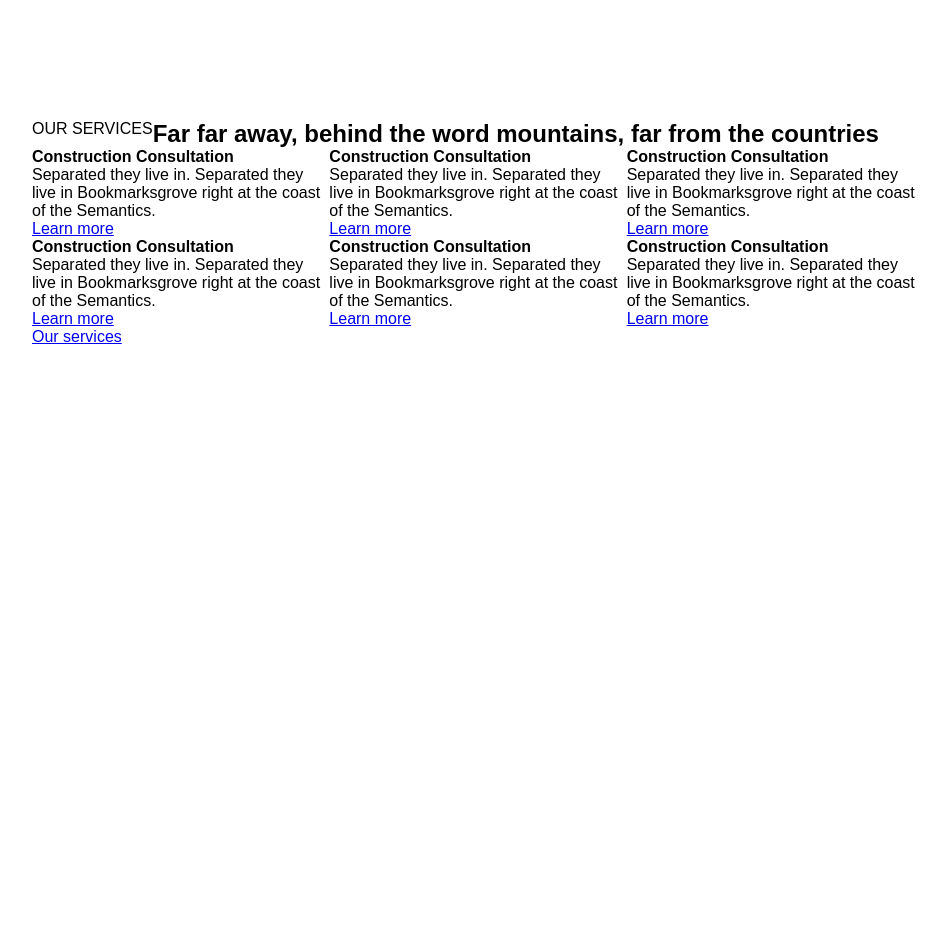
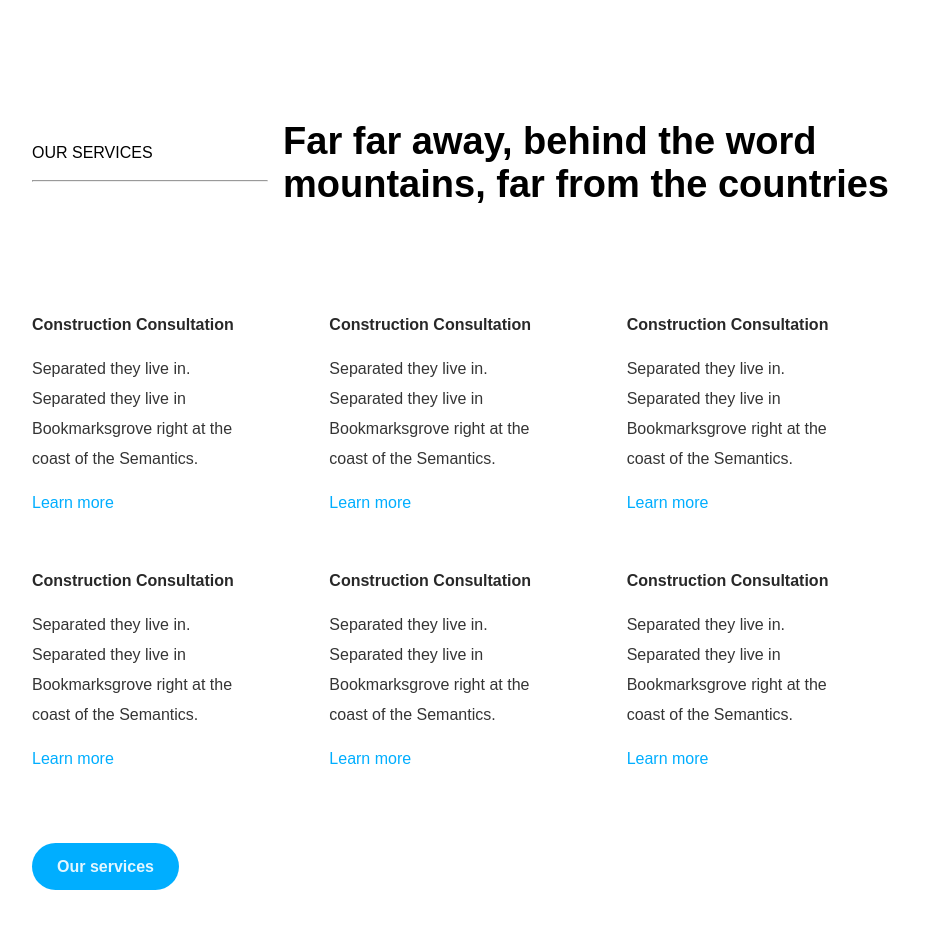
Before and after one commit to atikrahad/project-5, a plain HTML site: page index.html in a window 1280 px wide. Shown: the part 1960-2888 px from the top of the page, without its empty margins (162-1108 px from the left). Before the commit the page ends 2456 px from the top, so only its background shows below. Drawn offline with Linux system fonts and the light colour scheme.

Commit message:
adding content

```diff
--- a/css/style.css
+++ b/css/style.css
@@ -131,11 +131,52 @@ nav{
     display: flex;
     flex-direction: column;
     margin: 150px 194px;
+
 }
 .write{
     display: flex;
+    justify-content: space-between;
+    align-items: center;
 }
+
+.write h1{
+    font-size: 38px;
+    margin-right: 35px;
+}
+
+
 .works {
     display: grid;
     grid-template-columns: auto auto auto;
+    margin: 70px 0;
 }
+.works div{
+    margin: 20px 0;
+}
+.work p{
+    margin-right: 70px;
+    line-height: 30px;
+    margin-bottom: 20px;
+    color: rgba(0, 0, 0, 0.795);
+
+}
+
+.work h4{
+    margin: 20px 0;
+    color: rgba(0, 0, 0, 0.842);
+}
+.work a{
+    text-decoration: none;
+    color: rgb(0, 174, 255);
+}
+.logo2 a{
+    text-decoration: none;
+    background-color: rgb(0, 174, 255);
+    padding: 15px 25px;
+    border-radius: 25px;
+    color: rgba(255, 255, 255, 0.89);
+    font-weight: 600;
+}
+.logo2 a:hover{
+    background-color: rgba(0, 174, 255, 0.726);
+}
--- a/index.html
+++ b/index.html
@@ -73,42 +73,42 @@
 
     <section class="main">
         <div class="write">
-            <p>OUR SERVICES</p>
-            <h1>Far far away, behind the word mountains, far from the countries</h1>
+            <div><p>OUR SERVICES &nbsp;&nbsp;&nbsp;&nbsp;&nbsp;&nbsp;&nbsp;&nbsp;&nbsp;&nbsp;&nbsp;&nbsp;&nbsp;&nbsp;&nbsp;&nbsp;&nbsp;&nbsp;&nbsp;&nbsp;&nbsp;&nbsp;&nbsp;&nbsp;&nbsp;</p><br><hr></div>
+            <div><h1>Far far away, behind  the word<br> mountains, far from the countries</h1></div>
         </div>
         <div class="works">
-            <div >
+            <div class="work">
                 <h4>Construction Consultation</h4>
                 <p>Separated they live in. Separated they live in Bookmarksgrove right at the coast of the Semantics.</p>
                 <a href="#">Learn more</a>
             </div>
-            <div >
+            <div class="work">
                 <h4>Construction Consultation</h4>
                 <p>Separated they live in. Separated they live in Bookmarksgrove right at the coast of the Semantics.</p>
                 <a href="#">Learn more</a>
             </div>
-            <div >
+            <div class="work">
                 <h4>Construction Consultation</h4>
                 <p>Separated they live in. Separated they live in Bookmarksgrove right at the coast of the Semantics.</p>
                 <a href="#">Learn more</a>
             </div>
-            <div >
+            <div class="work">
                 <h4>Construction Consultation</h4>
                 <p>Separated they live in. Separated they live in Bookmarksgrove right at the coast of the Semantics.</p>
                 <a href="#">Learn more</a>
             </div>
-            <div >
+            <div class="work">
                 <h4>Construction Consultation</h4>
                 <p>Separated they live in. Separated they live in Bookmarksgrove right at the coast of the Semantics.</p>
                 <a href="#">Learn more</a>
             </div>
-            <div >
+            <div class="work">
                 <h4>Construction Consultation</h4>
                 <p>Separated they live in. Separated they live in Bookmarksgrove right at the coast of the Semantics.</p>
                 <a href="#">Learn more</a>
             </div>
         </div>
-        <div class="logo">
+        <div class="logo2">
             <a href="#services">Our services</a>
         </div>
     </section>
```
